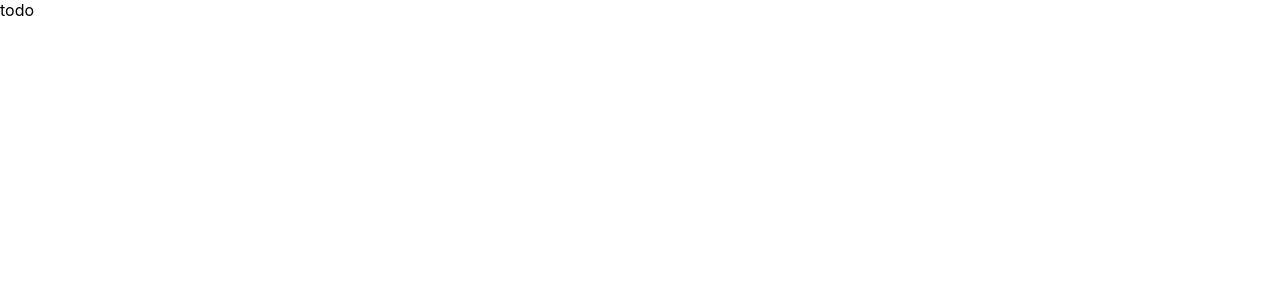
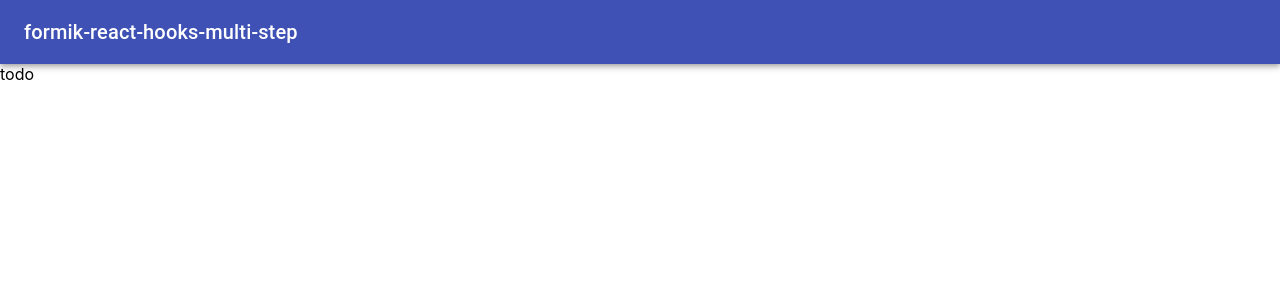
Before and after one commit to talor-hammond/formik-react-hooks-multi-step-form, a React (Create React App) app: page / in a window 1280 px wide. Shown: the top 300 px of the page. Built offline with nearby package versions, Linux system fonts and the light colour scheme.

Commit message:
created basic Header component

```diff
--- a/src/App.tsx
+++ b/src/App.tsx
@@ -1,12 +1,13 @@
 import React from "react";
-// Lib
+// Components
 import { BrowserRouter as Router, Switch, Route } from "react-router-dom";
+import Header from "components/header/Header";
 // Pages
 
 const App = () => {
   return (
     <Router>
-      {/* TODO: header */}
+      <Header />
       <Switch>
         <Route path="/">todo</Route>
         <Route path="/results">todo</Route>
--- /dev/null
+++ b/src/components/header/Header.tsx
@@ -0,0 +1,15 @@
+import React from "react";
+// Components
+import { AppBar, Toolbar, Typography } from "@material-ui/core";
+
+const Header = () => {
+  return (
+    <AppBar position="static">
+      <Toolbar>
+        <Typography variant="h6">formik-react-hooks-multi-step</Typography>
+      </Toolbar>
+    </AppBar>
+  );
+};
+
+export default Header;
--- a/tsconfig.json
+++ b/tsconfig.json
@@ -3,7 +3,9 @@
     "baseUrl": "src",
     "target": "es5",
     "lib": ["dom", "dom.iterable", "esnext"],
-    "allowJs": true,
+    "noImplicitAny": true,
+    "noImplicitThis": true,
+    "strictNullChecks": true,
     "skipLibCheck": true,
     "esModuleInterop": true,
     "allowSyntheticDefaultImports": true,
```
